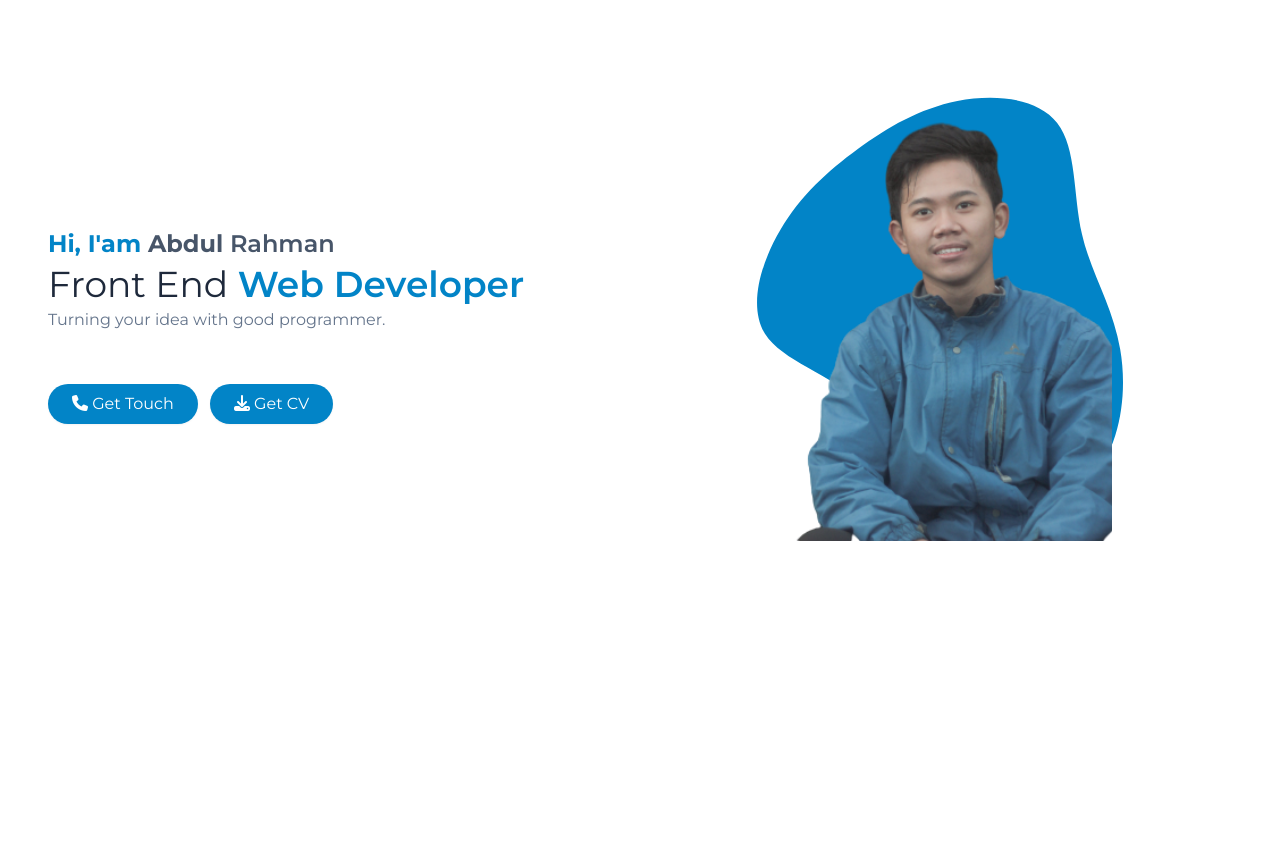
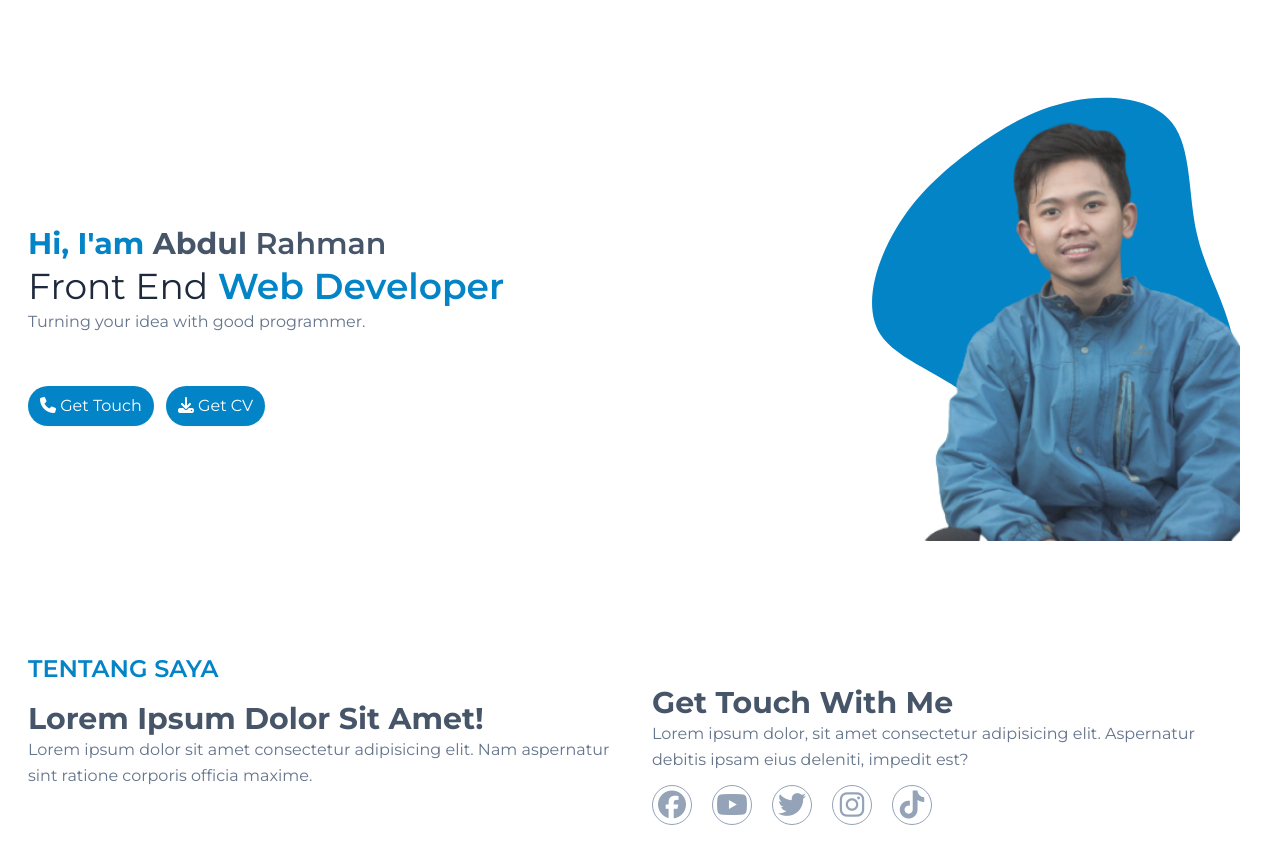
Before and after one commit to dulabdul/portfolio-tailwind, a website: page src/index.html in a window 1280 px wide. Before the commit the page ends 800 px from the top, so only its background shows below. Drawn offline with Linux system fonts and the light colour scheme.

Commit message:
about section

```diff
--- a/src/index.html
+++ b/src/index.html
@@ -27,43 +27,42 @@
     <!--Hero Section Start-->
     <section
       id="home"
-      class="pt-20">
+      class="my-20">
       <div class="container">
         <div class="flex flex-wrap md:flex-nowrap">
-          <div class="w-full self-center px-8 lg:w-1/2">
-            <h1 class="text-xl text-primary font-bold mb-1 lg:text-2xl">
+          <div class="w-full self-center px-3 lg:w-1/2">
+            <h1 class="text-xl text-primary font-bold mb-1 lg:text-3xl">
               Hi, I'am <span class="text-secondary">Abdul</span>
               <span class="text-secondary font-semibold">Rahman</span>
             </h1>
-            <h2 class="text-2xl text-slate-800 lg:text-4xl">
+            <h2 class="text-3xl text-slate-800 lg:text-4xl">
               Front End
               <span class="text-primary font-semibold">Web Developer</span>
             </h2>
-            <p
-              class="text-base text-slate-500 leading-relaxed lg:leading-loose">
+            <p class="text-base text-paragraf leading-relaxed lg:leading-loose">
               Turning your idea with good programmer.
             </p>
             <div class="lg:mt-8">
               <a
                 href="#"
-                class="bg-primary text-white rounded-full px-6 py-2 mt-4 inline-block shadow-sm hover:bg-sky-800 lg:mr-2"
+                class="bg-primary text-white rounded-full px-3 py-2 mt-4 inline-block shadow-sm hover:bg-sky-800 lg:mr-2 transition-all ease-in-out"
                 ><i class="fa-solid fa-phone"></i> Get Touch</a
               >
               <a
                 href="#"
-                class="bg-primary text-white rounded-full px-6 py-2 mt-4 inline-block shadow-sm hover:bg-sky-800"
+                class="bg-primary text-white rounded-full px-3 py-2 mt-2 inline-block shadow-sm hover:bg-sky-800 transition-all ease-in-out"
                 ><i class="fa-solid fa-download"></i> Get CV</a
               >
             </div>
           </div>
-          <div class="w-full self-end px-8 py-8 lg:w-1/2">
-            <div class="relative">
+          <div class="w-full self-end px-6 py-8 lg:w-1/2">
+            <div class="relative lg:right-0">
               <img
                 src="./assets/img/abdul2.png"
                 alt="Profile Image"
-                class="rounded-lg mx-auto w-60 lg:w-80" />
+                class="rounded-lg mx-auto lg:mx-0 lg:ml-auto max-w-full lg:w-80 brightness-110" />
               <span
-                class="absolute bottom-0 -z-10 left-1/2 -translate-x-1/2 lg:scale-150 lg:bottom-28">
+                class="absolute bottom-28 -z-10 left-1/2 lg:left-[70%] -translate-x-1/2 lg:scale-150 lg:bottom-28">
                 <svg
                   viewBox="0 0 200 200"
                   width="300"
@@ -81,6 +80,73 @@
       </div>
     </section>
     <!--Hero Section end-->
+    <!--About Section-->
+    <section
+      id="about"
+      class="">
+      <div class="container">
+        <h1
+          class="text-primary font-semibold text-xl uppercase lg:text-2xl px-3">
+          Tentang Saya
+        </h1>
+        <div class="flex flex-wrap md:flex-no-wrap">
+          <div class="w-full mb-5 self-center px-3 lg:w-1/2">
+            <h2
+              class="text-secondary text-2xl leading-snug font-bold capitalize lg:text-3xl">
+              Lorem ipsum dolor sit amet!
+            </h2>
+            <p class="text-paragraf text-base leading-relaxed">
+              Lorem ipsum dolor sit amet consectetur adipisicing elit. Nam
+              aspernatur sint ratione corporis officia maxime.
+            </p>
+          </div>
+          <div class="w-full self-center px-3 lg:w-1/2">
+            <h2
+              class="text-secondary text-2xl leading-snug font-bold capitalize lg:text-3xl">
+              Get Touch With Me
+            </h2>
+            <p class="text-paragraf text-base leading-relaxed">
+              Lorem ipsum dolor, sit amet consectetur adipisicing elit.
+              Aspernatur debitis ipsam eius deleniti, impedit est?
+            </p>
+            <div class="flex items-center gap-x-5 justify-start mt-3">
+              <a
+                href="#"
+                class="flex items-center justify-center bg-transparent border border-slate-400 rounded-full w-10 h-10 group hover:bg-primary hover:border-primary transition-all ease-in-out"
+                ><i
+                  class="fa-brands fa-facebook text-slate-400 text-[28px] text-center group-hover:text-white"></i
+              ></a>
+              <a
+                href="#"
+                class="flex items-center justify-center bg-transparent border border-slate-400 rounded-full w-10 h-10 group hover:bg-primary hover:border-primary transition-all ease-in-out"
+                ><i
+                  class="fa-brands fa-youtube text-slate-400 text-[28px] text-center group-hover:text-white"></i
+              ></a>
+              <a
+                href="#"
+                class="flex items-center justify-center bg-transparent border border-slate-400 rounded-full w-10 h-10 group hover:bg-primary hover:border-primary transition-all ease-in-out"
+                ><i
+                  class="fa-brands fa-twitter text-slate-400 text-[28px] text-center group-hover:text-white"></i
+              ></a>
+              <a
+                href="#"
+                class="flex items-center justify-center bg-transparent border border-slate-400 rounded-full w-10 h-10 group hover:bg-primary hover:border-primary transition-all ease-in-out"
+                ><i
+                  class="fa-brands fa-instagram text-slate-400 text-[28px] text-center group-hover:text-white"></i
+              ></a>
+              <a
+                href="#"
+                class="flex items-center justify-center bg-transparent border border-slate-400 rounded-full w-10 h-10 group hover:bg-primary hover:border-primary transition-all ease-in-out"
+                ><i
+                  class="fa-brands fa-tiktok text-slate-400 text-[28px] text-center group-hover:text-white"></i
+              ></a>
+            </div>
+          </div>
+        </div>
+      </div>
+    </section>
+    <!--End of About section-->
+    <div class="h-[1000px]"></div>
     <script
       src="https://kit.fontawesome.com/47a37cf9ee.js"
       crossorigin="anonymous"></script>
--- a/tailwind.config.js
+++ b/tailwind.config.js
@@ -10,6 +10,7 @@ module.exports = {
       colors: {
         primary: '#0284c7',
         secondary: '#475569',
+        paragraf: '#64748b',
       },
       fontFamily: {
         montserrat: 'Montserrat',
```
Also changed, not shown: dist/css/styles.css.
